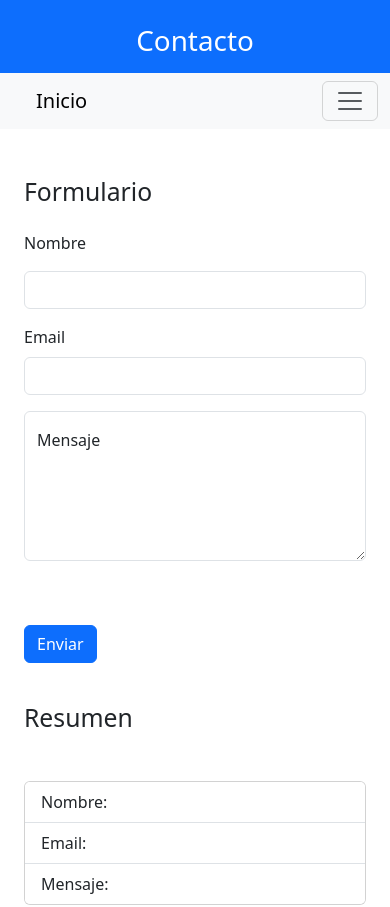
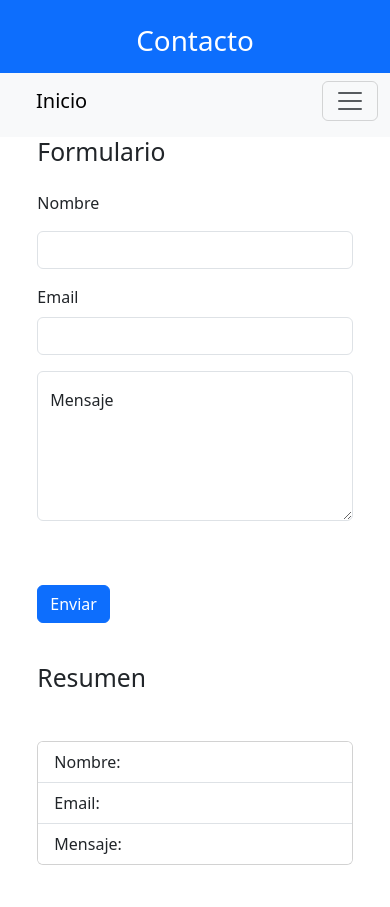
Before and after one commit to Patgsj/PRACTICA-MODULO2, a plain HTML site: page index.html in a window 390 px wide. Shown: the top 907 px of the page. Drawn offline with nearby package versions, Linux system fonts and the light colour scheme; some packages are replaced by stand-ins of ours; a script that the page names is missing.

Commit message:
Agregado css

```diff
--- a/assets/css/styles.css
+++ b/assets/css/styles.css
@@ -1,5 +1,17 @@
+
+.contenido{
+    padding-left: 10vh;
+    padding-right: 10vh;
+}
+
 @media (max-width: 991px){
+    .contenido{
+        padding-left: 3vh;
+        padding-right: 3vh;
+    }
     .column-resumen{
         margin-top: 40px;
     }
+
+
 }
--- a/index.html
+++ b/index.html
@@ -16,7 +16,7 @@
         <h1  class="text-center text-white">Contacto</h1>
       </div>
 
-      <nav class="navbar navbar-expand-lg bg-body-tertiary ">
+      <nav class="navbar navbar-expand-lg bg-body-tertiary pb-3 pl-3">
         <div class="container-fluid">
           <a class="navbar-brand px-4" href="#">Inicio</a>
           <button class="navbar-toggler" type="button" data-bs-toggle="collapse" data-bs-target="#navbarSupportedContent" aria-controls="navbarSupportedContent" aria-expanded="false" aria-label="Toggle navigation">
@@ -40,11 +40,11 @@
 
     </header>
 
-    <main class="container-fluid">
-      <div class="container-fluid container-formulario-resumen mt-5">
+    <main class="container-fluid contenido">
+      <div class="container-fluid container-formulario-resumen">
         <div class="row">
           <div class="col-lg-6">
-            <h2>Formulario</h2>
+            <h2 class="ml-4">Formulario</h2>
             <form>
               <div class="mb-3">
                 <label for="Nombre" class="form-label mt-3 mb-3">Nombre</label>
```
